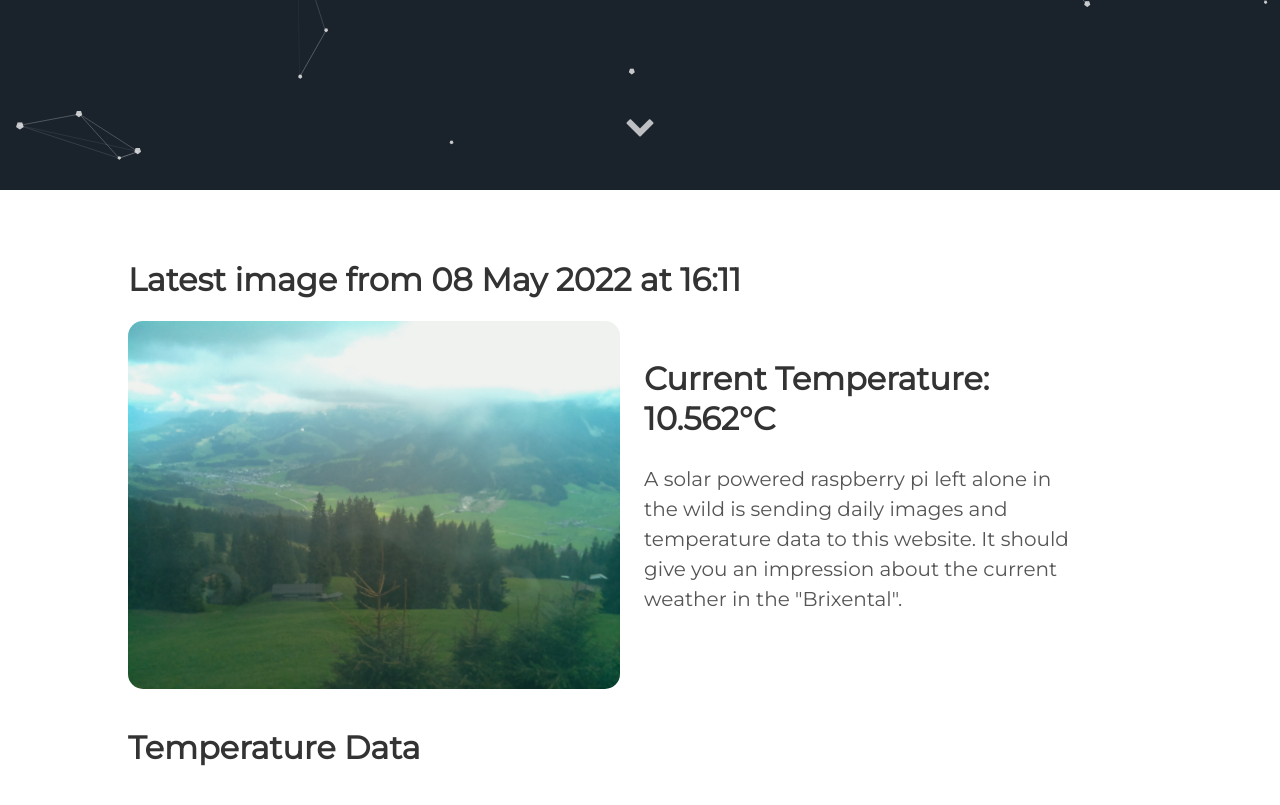
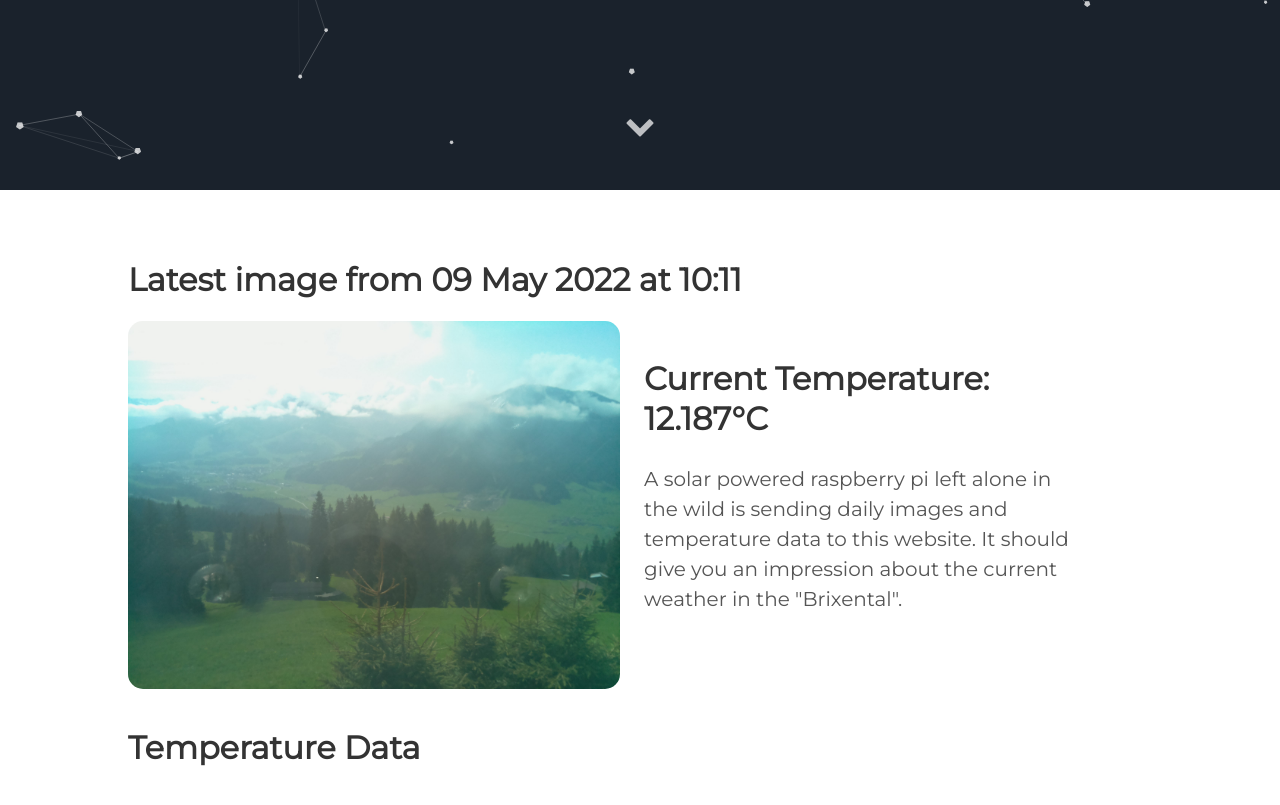
Before and after one commit to vektorious/vektorious.github.io, a Jekyll site: the page built from resources/huette.md, in a window 1280 px wide and 900 px high, scrolled down 710 px. Shown: the top 805 px of the window. Built offline with Jekyll 4.4.1, drawn with Linux system fonts in a browser that asks for light colours.

Commit message:
I'm a bot beep boop

```diff
--- a/resources/huette.md
+++ b/resources/huette.md
@@ -6,13 +6,13 @@ image: '/assets/img/'
 description: 'Live image from the Austrian alps'
 twitter_text: ' '
 ---
-## Latest image from 08 May 2022 at 16:11
+## Latest image from 09 May 2022 at 10:11
 <div class="huette">
   <div class="huette-image">
     <img src="{{ "/assets/img/huette.jpg" | prepend: site.baseurl }}">
   </div>
   <div class="huette-text">
-        <h2>Current Temperature: 10.562°C</h2>
+        <h2>Current Temperature: 12.187°C</h2>
         <p>A solar powered raspberry pi left alone in the wild is sending daily images and temperature data to this website. It should give you an impression about the current weather in the "Brixental".</p>
 
   </div>
```
Also changed, not shown: rpi-script/2022-05-09_100938.txt (renamed from rpi-script/2022-05-08_160937.txt, +5 -5 lines), rpi-script/huette.md (+2 -2 lines), assets/img/huette.jpg, assets/img/temp_plot.png, rpi-script/temp_plot.png, 1 other file.
